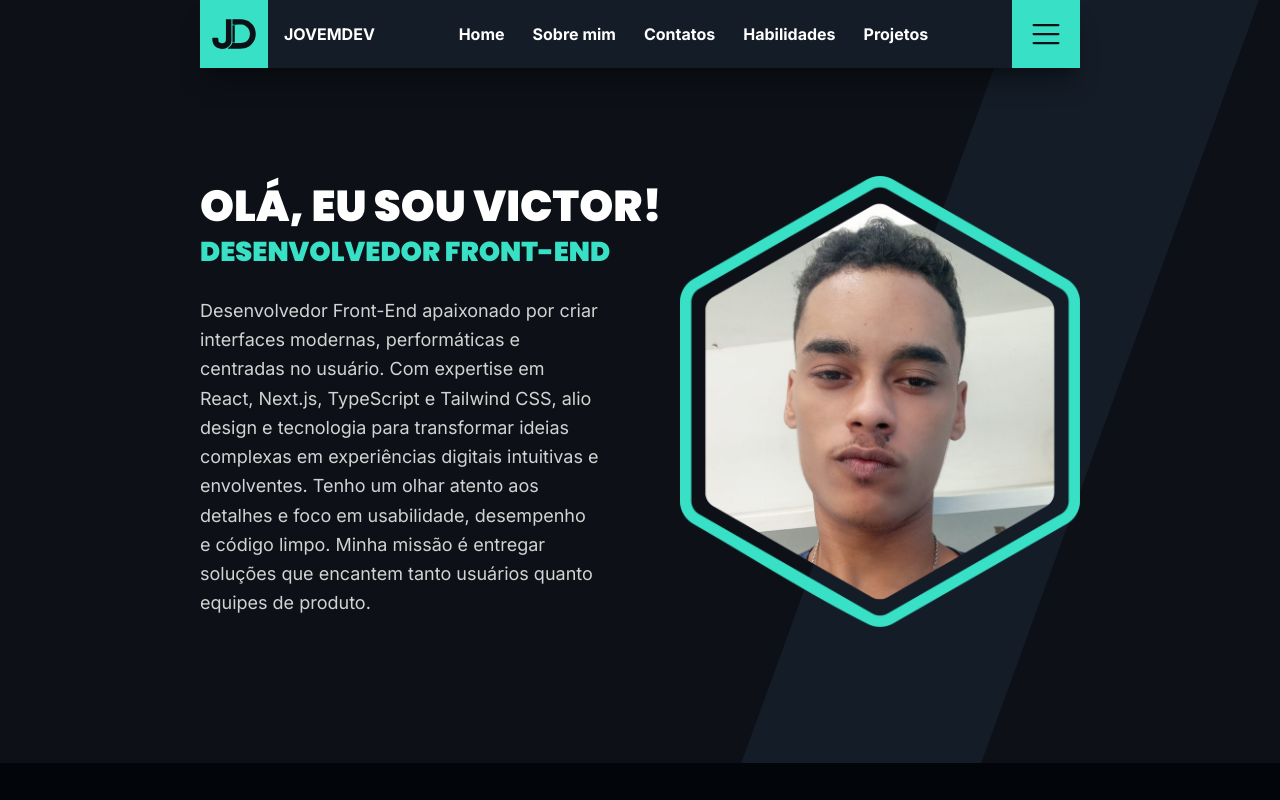
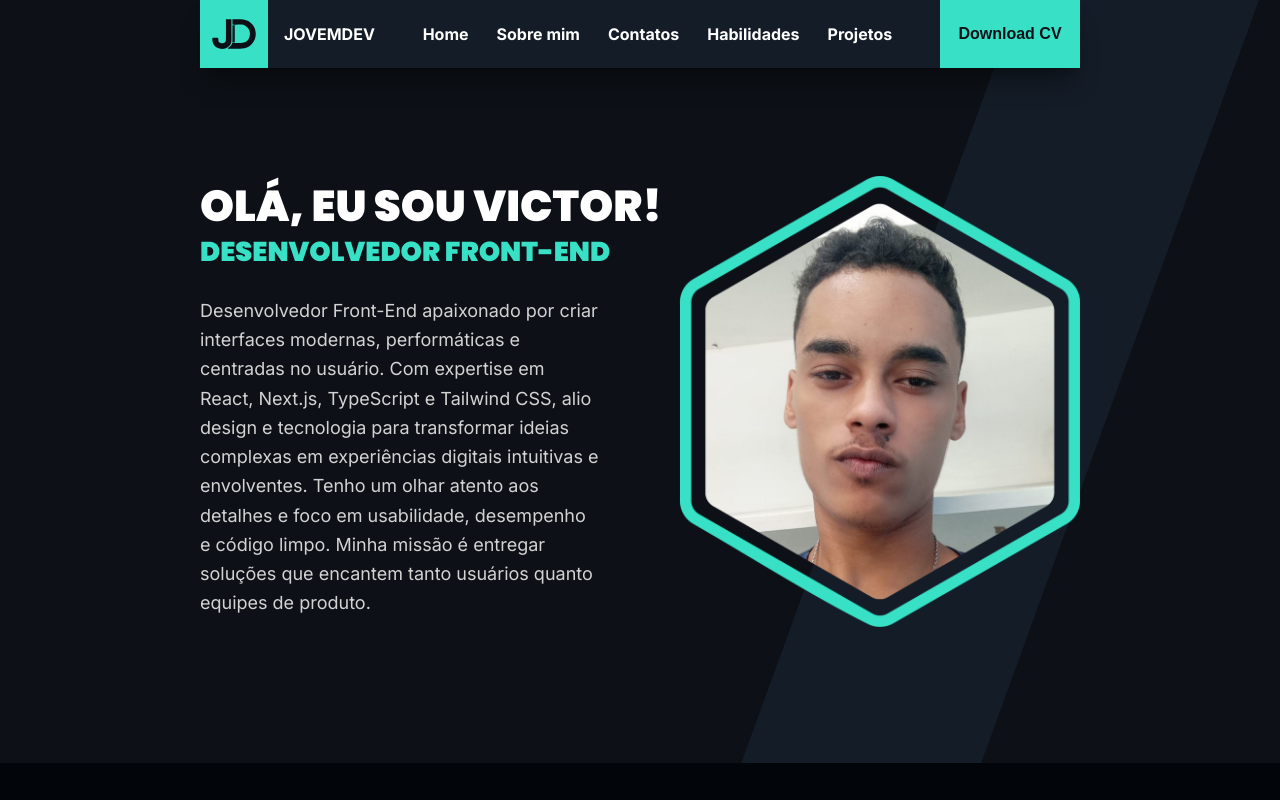
Before and after one commit to VictorPFe/PortfolioJovemDev, a Next.js app: page / in a window 1280 px wide. Shown: the top 800 px of the page. Built offline with nearby package versions, Linux system fonts and the light colour scheme.

Commit message:
Atualização na Navbar - Curriculo

```diff
--- a/src/_components/Navbar.tsx
+++ b/src/_components/Navbar.tsx
@@ -32,9 +32,18 @@ export function Navbar() {
             </ul>
 
         </nav>
-        <button className="bg-[#38E1C6] h-17 w-17 flex justify-center items-center cursor-pointer">
-          <List className="text-[#0D1117] h-9 w-9" />
-        </button>
+        <div>
+
+          <a href="/Curriculo/Curriculo-VictorPessoa.pdf" download="Curriculo-Victor-Pessoa" className="xl:flex hidden">
+            <button className="font-bold text-[#0D1117] hover:text-white transition-[0.3s] hover:bg-[#0D1117] bg-[#38E1C6] h-17 w-35 flex justify-center items-center cursor-pointer">
+              Download CV
+            </button>
+          </a>
+
+          <button className="bg-[#38E1C6] h-17 w-17 flex justify-center items-center cursor-pointer xl:hidden">
+            <List className="text-[#0D1117] h-9 w-9" />
+          </button>
+        </div>
       </div>
     </header>
   );
```
Also changed, not shown: 1 other file (tests, documents, lock files or other folders).
